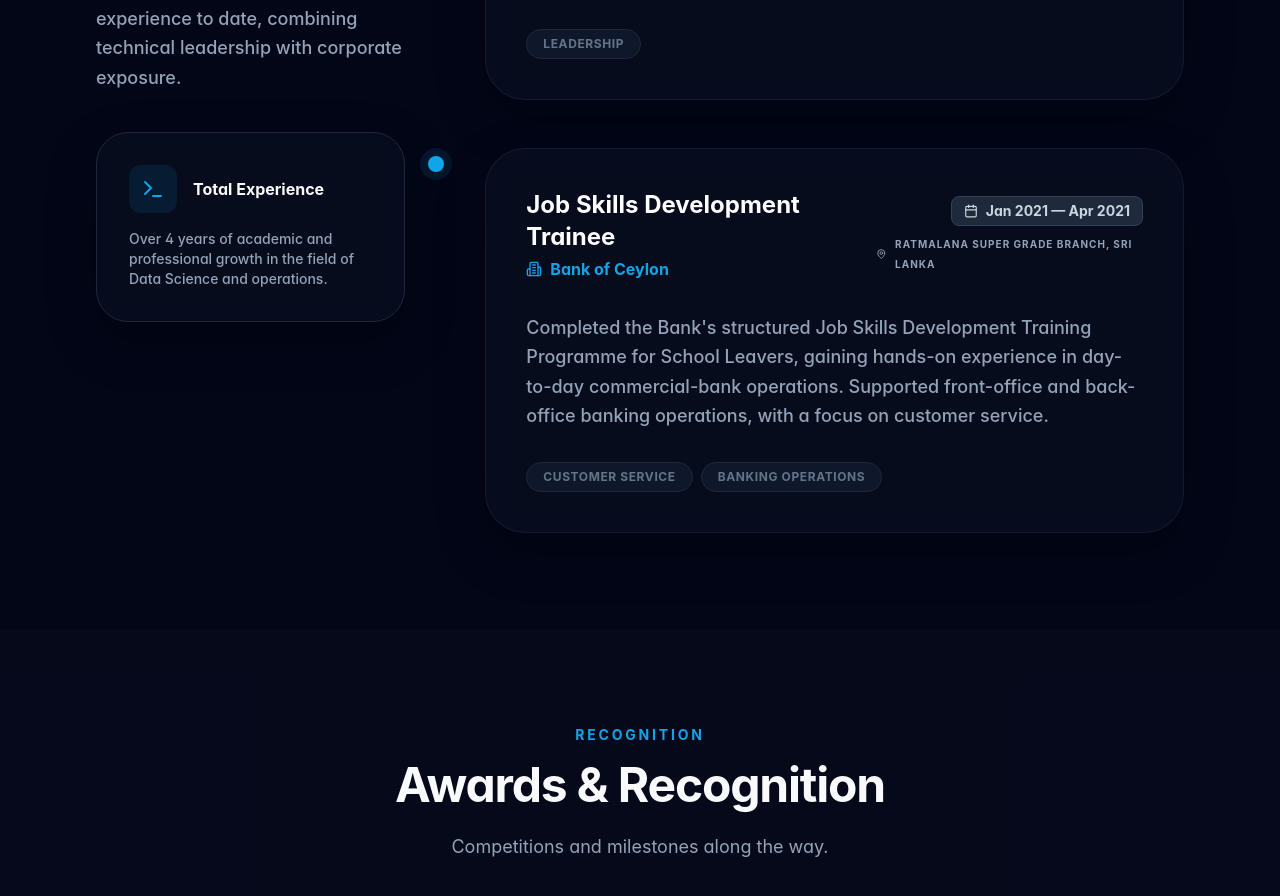
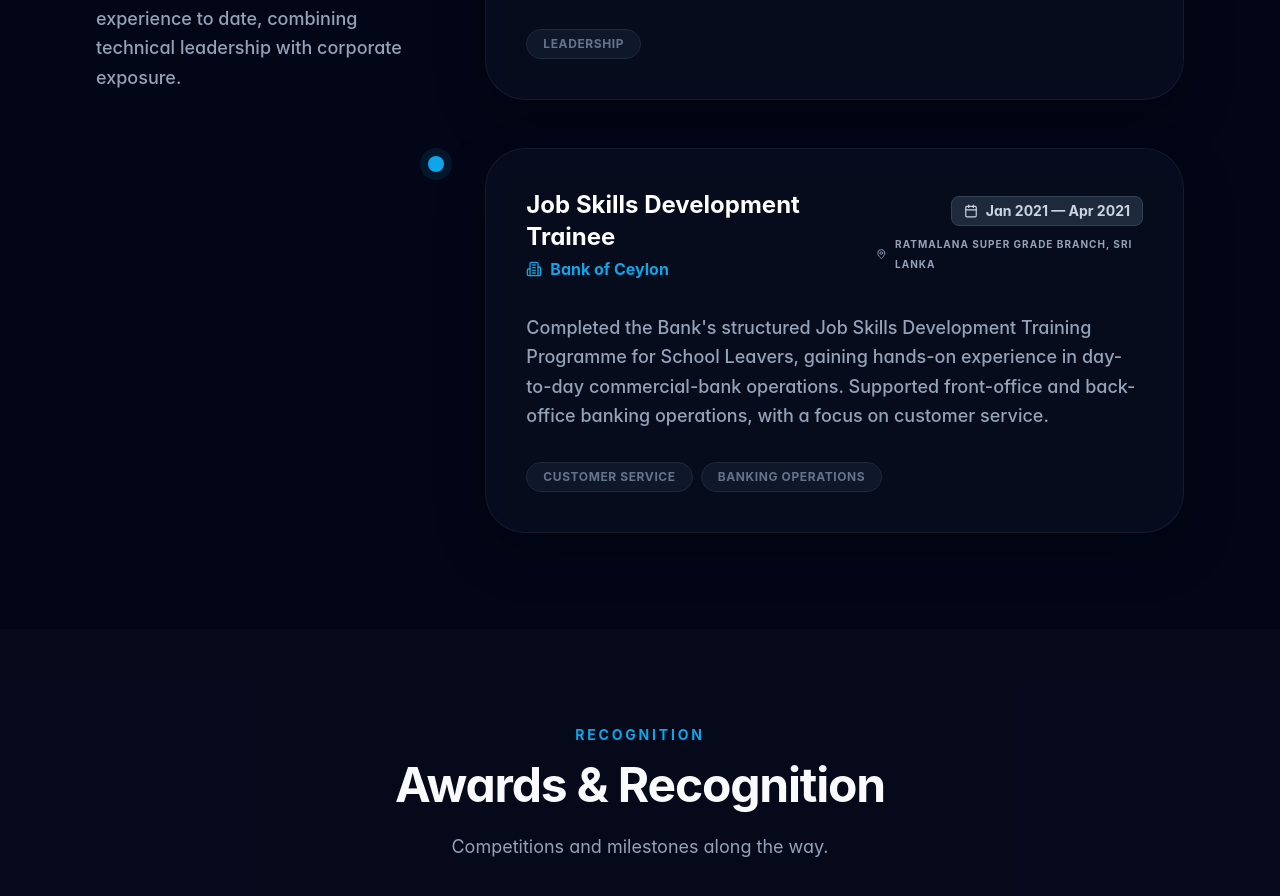
Before and after one commit to sanujiweerasinghe/portfolio, a React (Vite) app in the folder client/: page / in a window 1280 px wide. Shown: the part 6940-7836 px from the top of the page. Built offline with nearby package versions, Linux system fonts and the light colour scheme; no server answers.

Commit message:
chore: remove total experience text from experience section

```diff
--- a/client/src/components/home/Experience.jsx
+++ b/client/src/components/home/Experience.jsx
@@ -42,19 +42,7 @@ const Experience = () => {
             <p className="text-slate-600 dark:text-slate-400 text-lg leading-relaxed mb-10 font-medium">
               Professional and training experience to date, combining technical leadership with corporate exposure.
             </p>
-
-            <div className="p-8 glass rounded-[2rem] border border-slate-200 dark:border-slate-800">
-               <div className="flex items-center gap-4 mb-4">
-                 <div className="w-12 h-12 rounded-xl bg-primary-500/10 text-primary-500 flex items-center justify-center">
-                   <Terminal size={24} />
-                 </div>
-                 <h4 className="font-bold">Total Experience</h4>
-               </div>
-               <p className="text-sm text-slate-500 dark:text-slate-400 font-medium">
-                 Over 4 years of academic and professional growth in the field of Data Science and operations.
-               </p>
-            </div>
-          </motion.div>
+            </motion.div>
 
           <motion.div
             initial={{ opacity: 0, x: 30 }}
```
